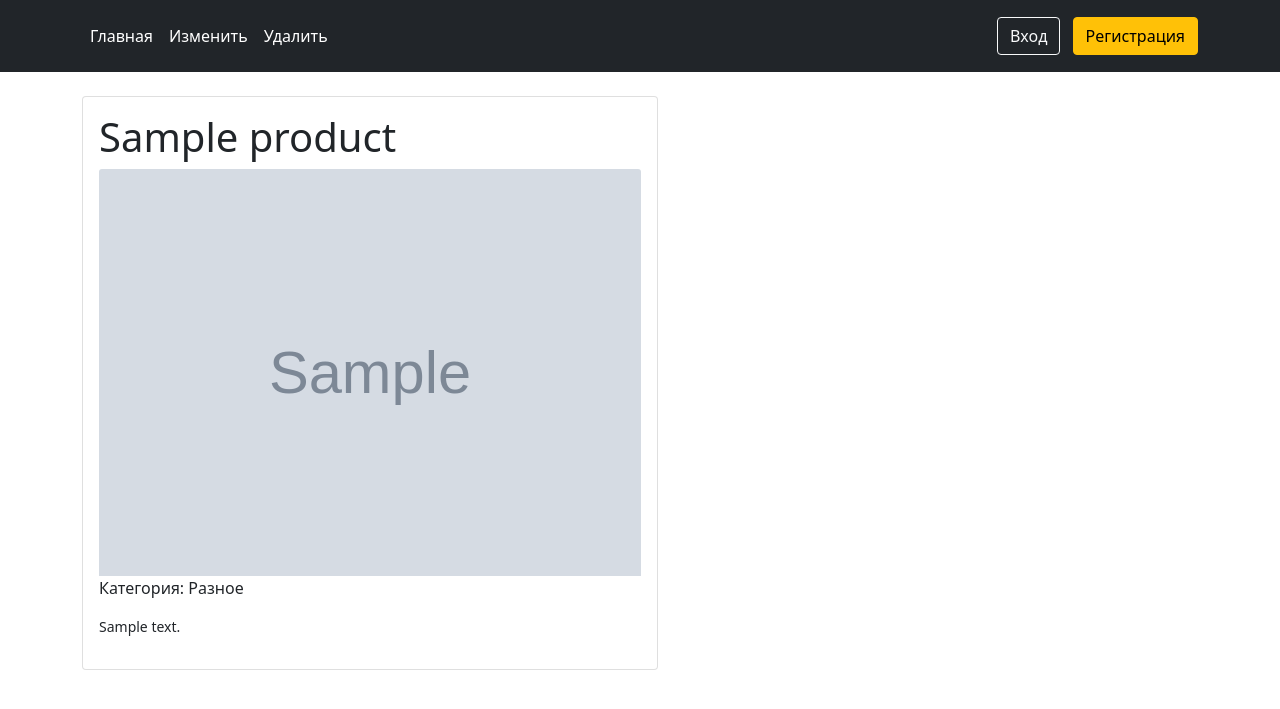
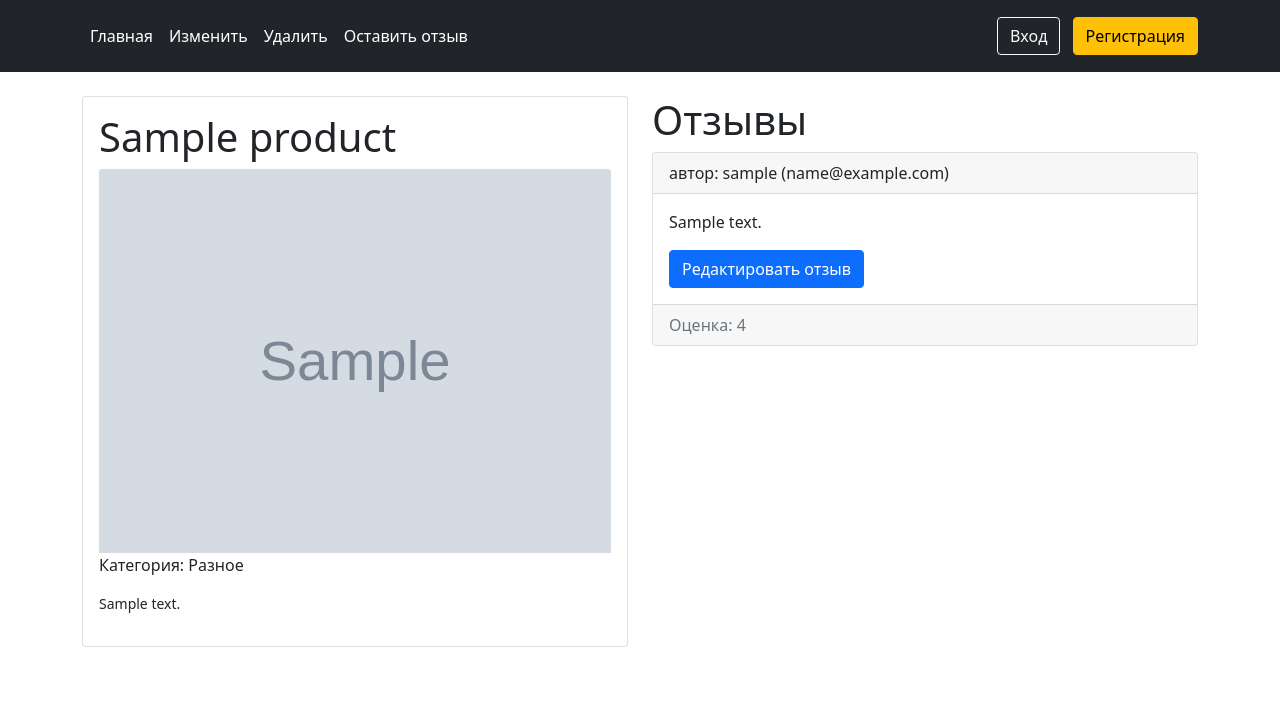
Before and after one commit to faralost/Product-Reviews, a Django app: page /product/1/ in a window 1280 px wide. Shown: the top 709 px of the page. Run offline with Django 4.2, Linux system fonts and the light colour scheme; tables that the repository leaves empty hold one stand-in row (values such as "Sample post"); grey boxes marked "Sample" are stand-in pictures; some libraries are stand-ins or nearby versions.

Commit message:
added reviews on products detail view

```diff
--- /dev/null
+++ b/webapp/templates/partial/reviews.html
@@ -0,0 +1,20 @@
+<h1>Отзывы</h1>
+{% if reviews %}
+    {% for review in reviews %}
+        <div class="card">
+            <div class="card-header">
+                автор: {{ review.author }} ({{ review.author.email }})
+            </div>
+            <div class="card-body">
+                <p class="card-text">{{ review.text }}</p>
+                <a href="#" class="btn btn-primary">Редактировать отзыв</a>
+            </div>
+            <div class="card-footer text-muted">
+                Оценка: {{ review.rate }}
+            </div>
+        </div>
+        <br>
+    {% endfor %}
+{% else %}
+    <h5>Отзывов пока нет...</h5>
+{% endif %}
--- a/webapp/templates/product/detail.html
+++ b/webapp/templates/product/detail.html
@@ -4,13 +4,19 @@
 {% block title %}Просмотр{% endblock %}
 
 {% block nav %}
-    <li class="nav-item"><a class="nav-link px-2 text-white" href="{% url 'webapp:product_update' product.pk %}">Изменить</a></li>
-    <li class="nav-item"><a class="nav-link px-2 text-white" href="{% url 'webapp:product_delete' product.pk %}">Удалить</a></li>
+    <li class="nav-item"><a class="nav-link px-2 text-white" href="{% url 'webapp:product_update' product.pk %}">Изменить</a>
+    </li>
+    <li class="nav-item"><a class="nav-link px-2 text-white"
+                            href="{% url 'webapp:product_delete' product.pk %}">Удалить</a></li>
+    <li class="nav-item"><a class="nav-link px-2 text-white" href="#">Оставить отзыв</a>
+    </li>
 {% endblock %}
 
 {% block content %}
     <br>
-    <div class="card" style="width: 36rem;">
+    <div class="row">
+        <div class="col-md-6">
+            <div class="card">
                 <div class="card-body">
                     <h1>{{ product.name }}</h1>
                     {% if product.image %}
@@ -22,4 +28,11 @@
                     <pre class="pre">{{ product.description }}</pre>
                 </div>
             </div>
+        </div>
+        <br>
+        <div class="col-md-6">
+            {% include 'partial/reviews.html' %}
+        </div>
+    </div>
+
 {% endblock %}
--- a/webapp/views/product.py
+++ b/webapp/views/product.py
@@ -2,7 +2,7 @@ from django.urls import reverse_lazy
 from django.views.generic import ListView, DetailView, UpdateView, DeleteView, CreateView
 
 from webapp.forms import ProductForm
-from webapp.models import Product
+from webapp.models import Product, Review
 
 
 class ProductIndexView(ListView):
@@ -14,6 +14,11 @@ class ProductIndexView(ListView):
 class ProductDetailView(DetailView):
     model = Product
     template_name = 'product/detail.html'
+
+    def get_context_data(self, **kwargs):
+        context = super().get_context_data(**kwargs)
+        context['reviews'] = self.object.reviews.all().filter(is_moderated=True)
+        return context
 
 
 class ProductCreateView(CreateView):
```
Lines whose indentation alone changed are shown as unchanged.
